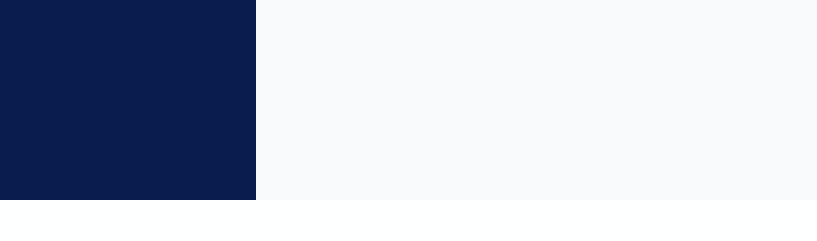
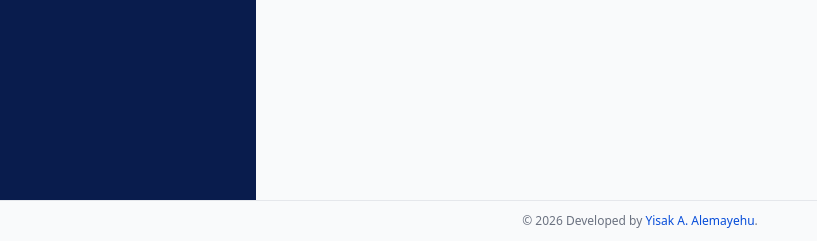
Before and after one commit to Yisak-Alemayehu/school-managment-system, a PHP site: page / in a window 1280 px wide. Shown: the part 600-841 px from the top of the page, without its empty margins (0-817 px from the left). Before the commit the page ends 800 px from the top, so only its background shows below. Run offline with PHP 8.4, Linux system fonts and the light colour scheme; the visitor is signed in with stand-in values (Sample User, id 1); data that the repository does not hold is empty; some libraries are stand-ins or nearby versions.

Commit message:
added a coppy write footer

```diff
--- a/templates/layout.php
+++ b/templates/layout.php
@@ -177,6 +177,11 @@
         <?= $content ?? '' ?>
     <?php endif; ?>
 
+    <!-- Copyright footer -->
+    <footer class="w-full border-t border-gray-200 dark:border-dark-border py-3 text-center text-xs text-gray-500 dark:text-dark-muted">
+        &copy; <?= date('Y') ?>  Developed by <a href="https://yisak.dev" target="_blank" rel="noopener noreferrer" class="text-primary-600 dark:text-primary-300 hover:underline">Yisak A. Alemayehu</a>.
+    </footer>
+
     <!-- PWA offline indicator -->
     <?= pwa_status_indicator() ?>
 
```
